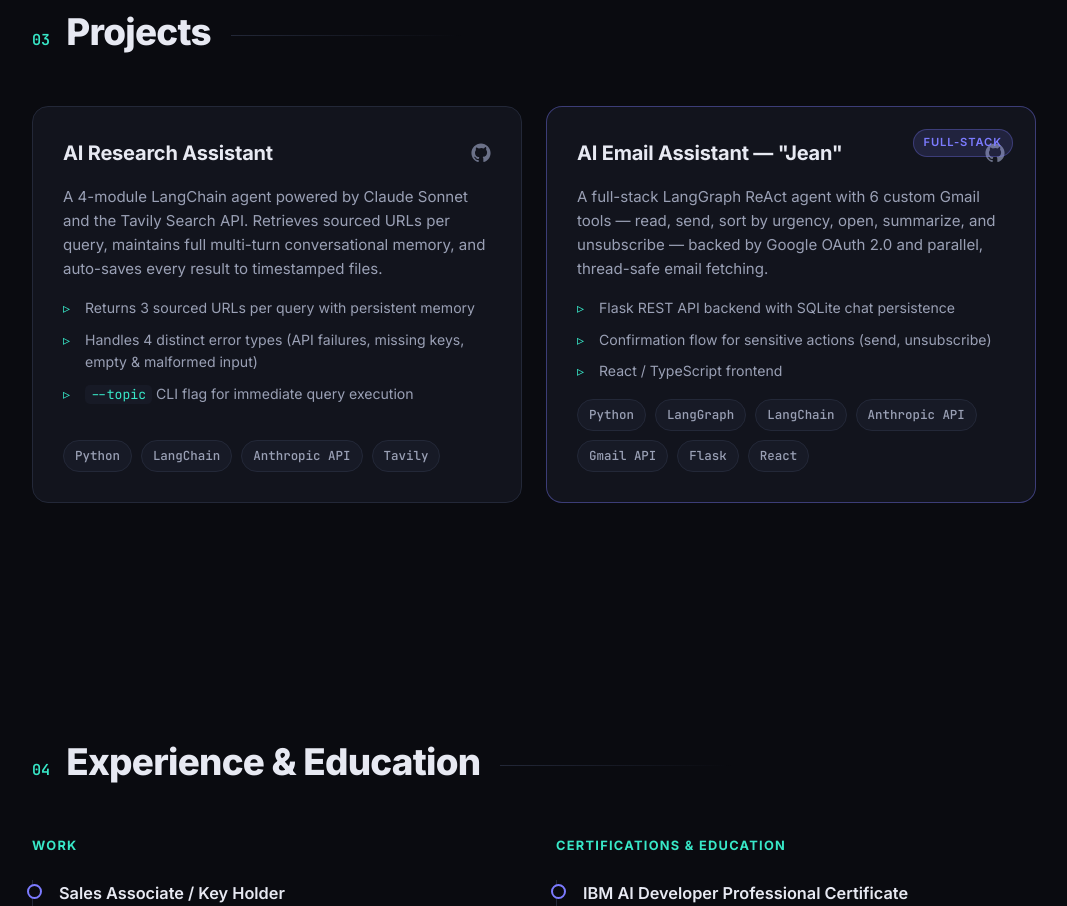
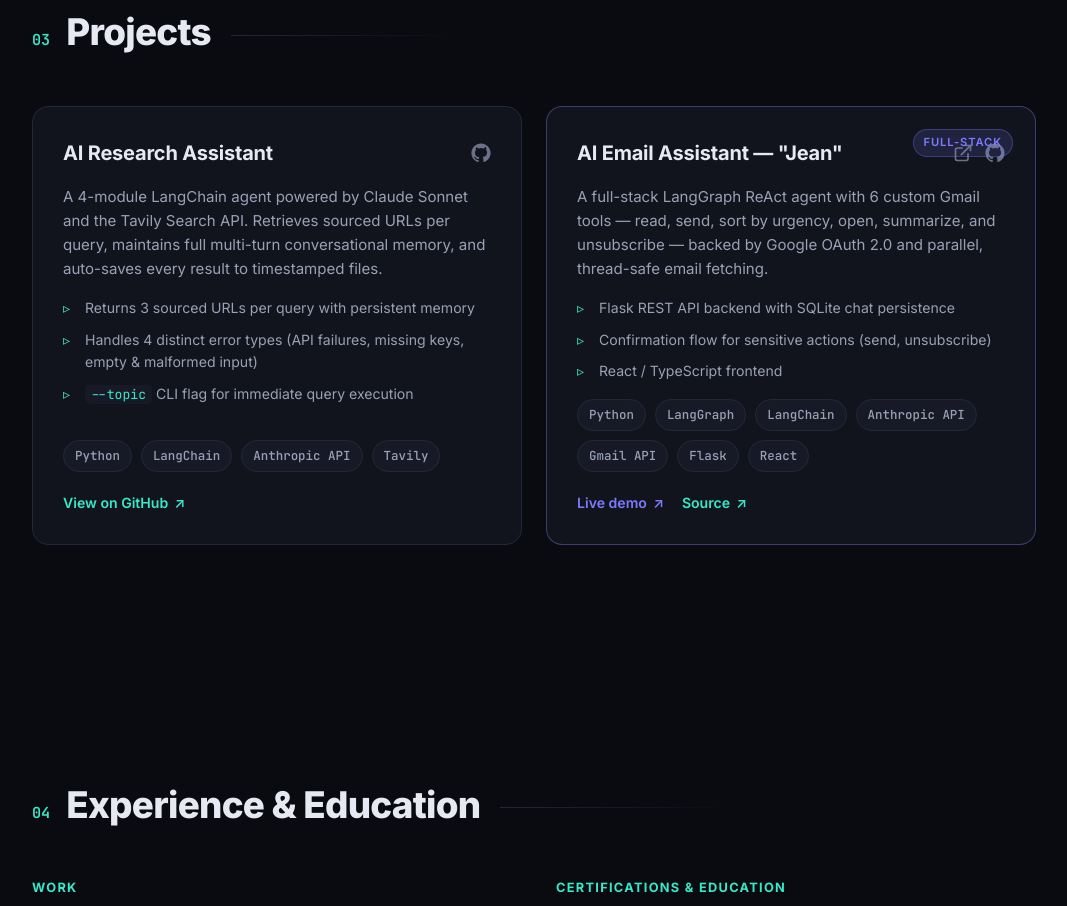
Before and after one commit to CHRISTIANSEBO/Portfolio, a plain HTML site: page index.html in a window 1280 px wide. Shown: the part 2599-3505 px from the top of the page, without its empty margins (106-1173 px from the left). Drawn offline with Linux system fonts and the light colour scheme.

Commit message:
Link project cards to live demo and repos
- Jean: add live demo link (https://email-assistant.up.railway.app) plus
  source link; show both as header icons and as CTA buttons
- AI Research Assistant: add 'View on GitHub' CTA
- styles: .project__links and .project__cta button styling

```diff
--- a/index.html
+++ b/index.html
@@ -208,15 +208,23 @@
           <ul class="tags tags--sm">
             <li>Python</li><li>LangChain</li><li>Anthropic API</li><li>Tavily</li>
           </ul>
+          <div class="project__cta">
+            <a href="https://github.com/christiansebo/research-assistant" target="_blank" rel="noopener">View on GitHub <span aria-hidden="true">↗</span></a>
+          </div>
         </article>
 
         <article class="project project--featured">
           <span class="project__badge">Full-stack</span>
           <div class="project__top">
             <h3 class="project__name">AI Email Assistant — "Jean"</h3>
-            <a class="project__link" href="https://github.com/christiansebo/email-responder" target="_blank" rel="noopener" aria-label="View AI Email Assistant on GitHub">
-              <svg viewBox="0 0 24 24" width="20" height="20" fill="currentColor"><path d="M12 .5C5.7.5.5 5.7.5 12c0 5.1 3.3 9.4 7.9 10.9.6.1.8-.2.8-.5v-2c-3.2.7-3.9-1.4-3.9-1.4-.5-1.3-1.3-1.7-1.3-1.7-1.1-.7.1-.7.1-.7 1.2.1 1.8 1.2 1.8 1.2 1 1.8 2.8 1.3 3.5 1 .1-.8.4-1.3.7-1.6-2.6-.3-5.3-1.3-5.3-5.7 0-1.3.4-2.3 1.2-3.1-.1-.3-.5-1.5.1-3.1 0 0 1-.3 3.3 1.2a11.5 11.5 0 016 0C17 4.6 18 4.9 18 4.9c.6 1.6.2 2.8.1 3.1.8.8 1.2 1.8 1.2 3.1 0 4.4-2.7 5.4-5.3 5.7.4.4.8 1.1.8 2.2v3.3c0 .3.2.6.8.5 4.6-1.5 7.9-5.8 7.9-10.9C23.5 5.7 18.3.5 12 .5z"/></svg>
-            </a>
+            <div class="project__links">
+              <a class="project__link" href="https://email-assistant.up.railway.app" target="_blank" rel="noopener" aria-label="Open the live Jean demo" title="Live demo">
+                <svg viewBox="0 0 24 24" width="20" height="20" fill="none" stroke="currentColor" stroke-width="2" stroke-linecap="round" stroke-linejoin="round"><path d="M18 13v6a2 2 0 0 1-2 2H5a2 2 0 0 1-2-2V8a2 2 0 0 1 2-2h6"/><polyline points="15 3 21 3 21 9"/><line x1="10" y1="14" x2="21" y2="3"/></svg>
+              </a>
+              <a class="project__link" href="https://github.com/christiansebo/email-responder" target="_blank" rel="noopener" aria-label="View AI Email Assistant on GitHub" title="Source code">
+                <svg viewBox="0 0 24 24" width="20" height="20" fill="currentColor"><path d="M12 .5C5.7.5.5 5.7.5 12c0 5.1 3.3 9.4 7.9 10.9.6.1.8-.2.8-.5v-2c-3.2.7-3.9-1.4-3.9-1.4-.5-1.3-1.3-1.7-1.3-1.7-1.1-.7.1-.7.1-.7 1.2.1 1.8 1.2 1.8 1.2 1 1.8 2.8 1.3 3.5 1 .1-.8.4-1.3.7-1.6-2.6-.3-5.3-1.3-5.3-5.7 0-1.3.4-2.3 1.2-3.1-.1-.3-.5-1.5.1-3.1 0 0 1-.3 3.3 1.2a11.5 11.5 0 016 0C17 4.6 18 4.9 18 4.9c.6 1.6.2 2.8.1 3.1.8.8 1.2 1.8 1.2 3.1 0 4.4-2.7 5.4-5.3 5.7.4.4.8 1.1.8 2.2v3.3c0 .3.2.6.8.5 4.6-1.5 7.9-5.8 7.9-10.9C23.5 5.7 18.3.5 12 .5z"/></svg>
+              </a>
+            </div>
           </div>
           <p class="project__desc">
             A full-stack LangGraph ReAct agent with 6 custom Gmail tools — read, send,
@@ -231,6 +239,10 @@
           <ul class="tags tags--sm">
             <li>Python</li><li>LangGraph</li><li>LangChain</li><li>Anthropic API</li><li>Gmail API</li><li>Flask</li><li>React</li>
           </ul>
+          <div class="project__cta">
+            <a class="project__cta-primary" href="https://email-assistant.up.railway.app" target="_blank" rel="noopener">Live demo <span aria-hidden="true">↗</span></a>
+            <a href="https://github.com/christiansebo/email-responder" target="_blank" rel="noopener">Source <span aria-hidden="true">↗</span></a>
+          </div>
         </article>
       </div>
     </section>
--- a/styles.css
+++ b/styles.css
@@ -361,8 +361,28 @@
 }
 .project__top { display: flex; align-items: center; justify-content: space-between; gap: 12px; }
 .project__name { font-size: 1.25rem; font-weight: 700; letter-spacing: -0.01em; }
+.project__links { display: inline-flex; gap: 12px; align-items: center; }
 .project__link { color: var(--faint); transition: color 0.2s, transform 0.2s; display: inline-flex; }
 .project__link:hover { color: var(--text); transform: translateY(-2px); }
+.project__cta {
+  margin-top: 4px;
+  display: flex;
+  flex-wrap: wrap;
+  gap: 18px;
+}
+.project__cta a {
+  display: inline-flex;
+  align-items: center;
+  gap: 6px;
+  font-size: 0.88rem;
+  font-weight: 600;
+  color: var(--accent-2);
+  transition: color 0.2s, gap 0.2s var(--ease);
+}
+.project__cta a span { transition: transform 0.2s var(--ease); }
+.project__cta a:hover { color: var(--text); }
+.project__cta a:hover span { transform: translate(2px, -2px); }
+.project__cta-primary { color: var(--accent) !important; }
 .project__desc { color: var(--muted); font-size: 0.94rem; }
 .project__highlights { list-style: none; display: flex; flex-direction: column; gap: 9px; }
 .project__highlights li {
```
